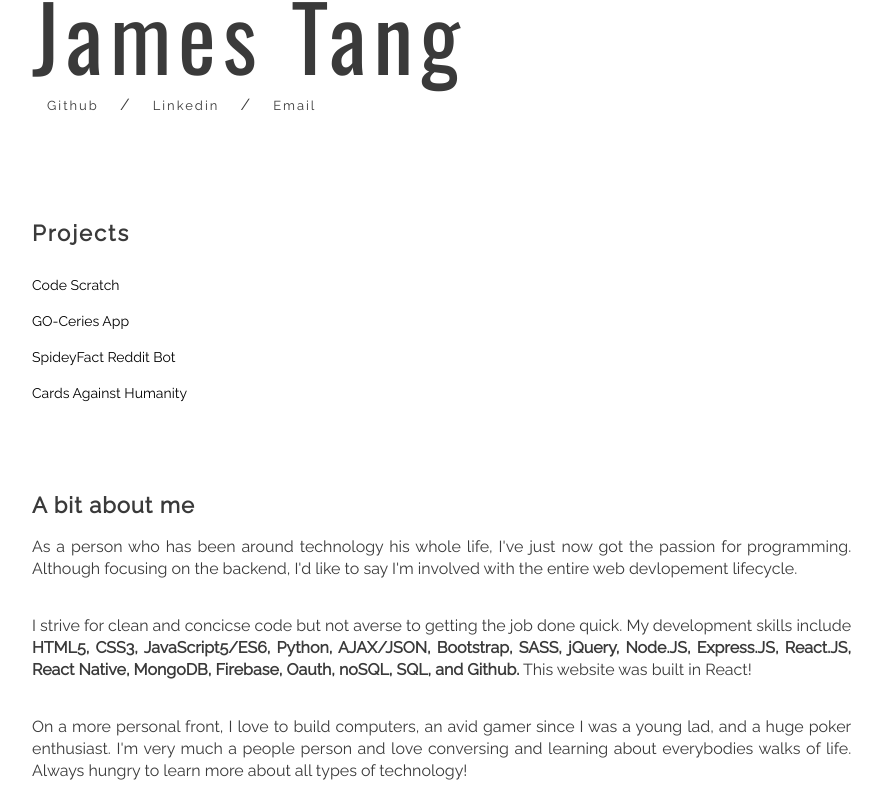
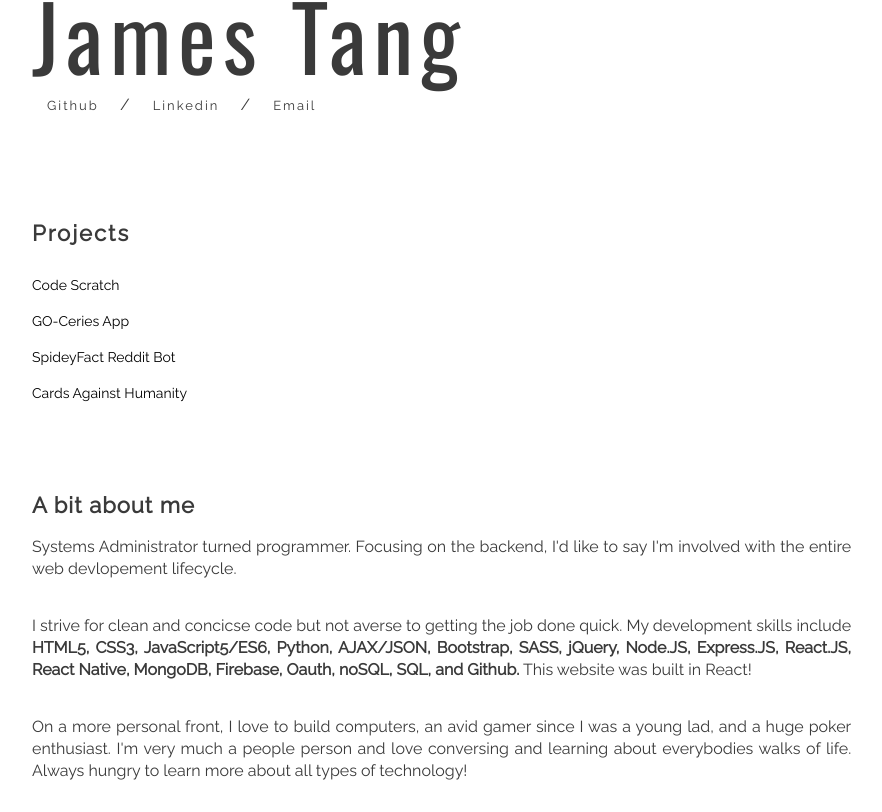
Before and after one commit to TangJames/James-Portfolio-Website, a React (Create React App) app: page / in a window 1280 px wide. Shown: the part 343-1155 px from the top of the page, without its empty margins (96-978 px from the left). Built offline with nearby package versions, Linux system fonts and the light colour scheme.

Commit message:
changed bio

```diff
--- a/src/components/Bio.js
+++ b/src/components/Bio.js
@@ -7,7 +7,7 @@ class Bio extends Component {
     return (
       <div className="Bio">
         <h2>A bit about me</h2>
-        <p>{"As a person who has been around technology his whole life, I've just now got the passion for programming. Although focusing on the backend, I'd like to say I'm involved with the entire web devlopement lifecycle."}</p>
+        <p>{"Systems Administrator turned programmer. Focusing on the backend, I'd like to say I'm involved with the entire web devlopement lifecycle."}</p>
 
         <p>I strive for clean and concicse code but not averse to getting the job done quick. My development skills include <b>HTML5, CSS3, JavaScript5/ES6, Python, AJAX/JSON, Bootstrap, SASS, jQuery, Node.JS, Express.JS, React.JS, React Native, MongoDB, Firebase, Oauth, noSQL, SQL, and Github.</b> This website was built in React!</p>
 
```
